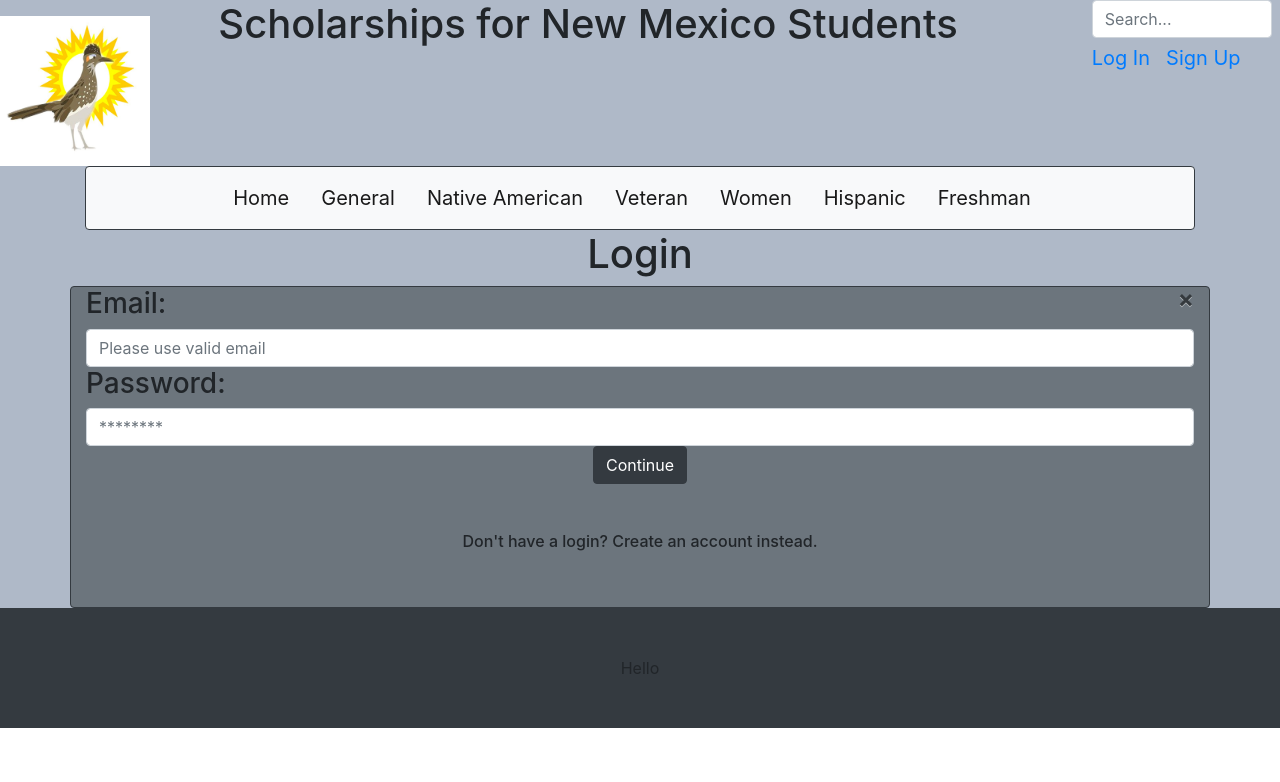
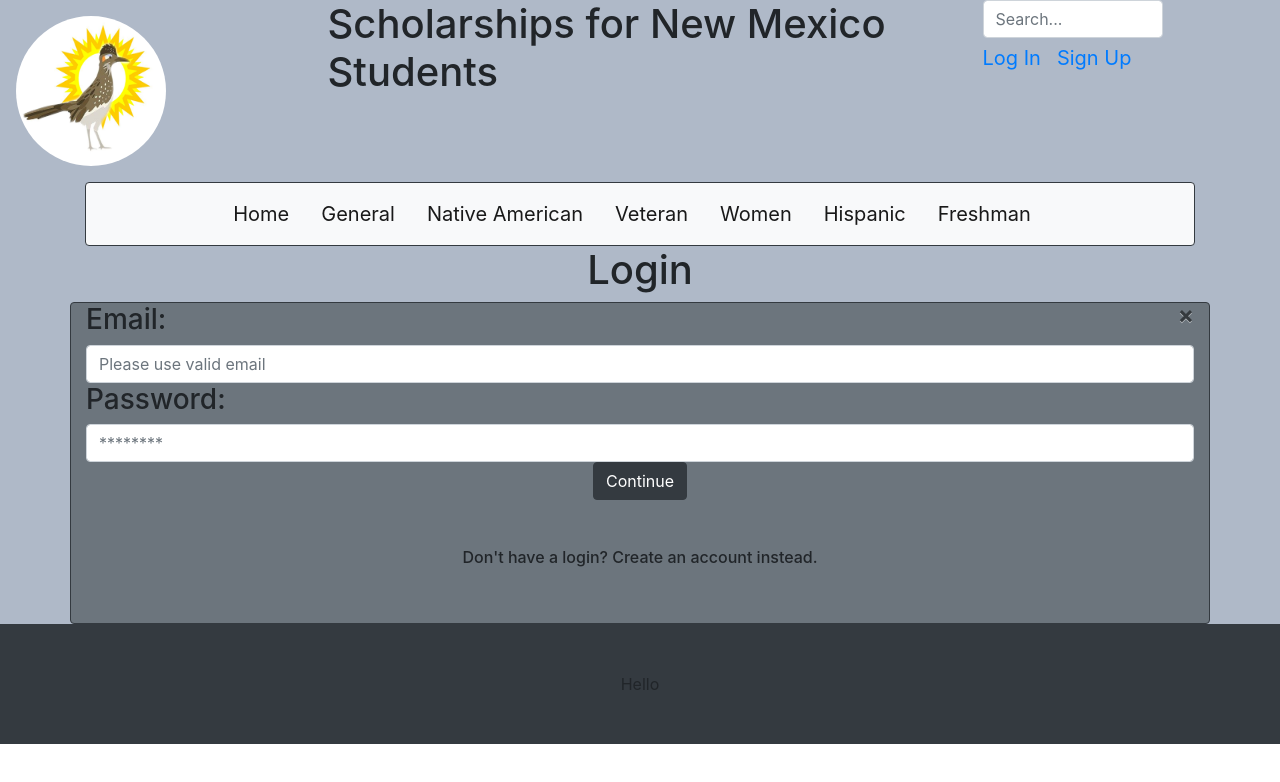
Before and after one commit to team-free-money/team-free-money-cs, a React (Create React App) app in the folder frontend/: page /login in a window 1280 px wide. Shown: the top 782 px of the page. Built offline with nearby package versions, Linux system fonts and the light colour scheme.

Commit message:
quick update on image

```diff
--- a/frontend/src/ui/Header.js
+++ b/frontend/src/ui/Header.js
@@ -1,15 +1,15 @@
 import React from "react"
-import {Button, Col, Container, Form, FormControl, Image, Nav, Navbar, NavDropdown, Row} from "react-bootstrap";
+import {Col, Container, Form, FormControl, Image, Nav, Navbar, NavDropdown, Row} from "react-bootstrap";
 import Logo from "../images/logoteam.png"
 export const Header = () => {
     return (
         <>
 
             <Row>
-                <Col md={2}>
-                    <Image className="mt-3" width={150} height={150} src={Logo} alt="team-logo"/>
+                <Col md={3}>
+                    <Image className="m-3 rounded-circle" width={150} height={150} src={Logo} alt="team-logo"/>
                 </Col>
-                <Col md={8}>
+                <Col md={6}>
                     <h1>Scholarships for New Mexico Students</h1>
                 </Col>
                 <Col md={2}>
```
